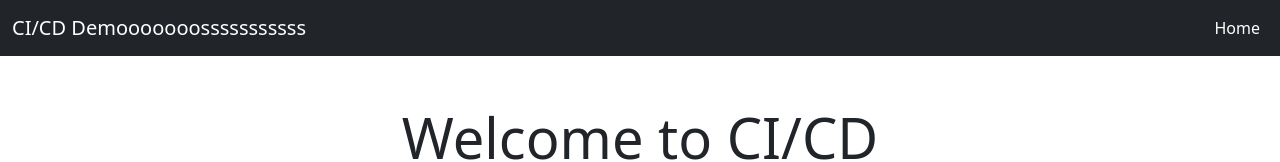
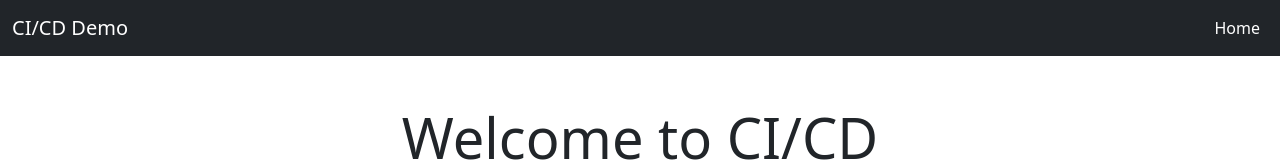
Before and after one commit to Assad2595/ci-cd-testing, a plain HTML site: page index.html in a window 1280 px wide. Shown: the top 162 px of the page. Drawn offline with nearby package versions, Linux system fonts and the light colour scheme.

Commit message:
Update index.html

```diff
--- a/index.html
+++ b/index.html
@@ -13,7 +13,7 @@
     <!-- Navbar -->
     <nav class="navbar navbar-expand-lg navbar-dark bg-dark">
         <div class="container-fluid">
-            <a class="navbar-brand" href="#">CI/CD Demooooooosssssssssss</a>
+            <a class="navbar-brand" href="#">CI/CD Demo</a>
             <button class="navbar-toggler" type="button" data-bs-toggle="collapse" data-bs-target="#navbarNav" aria-controls="navbarNav" aria-expanded="false" aria-label="Toggle navigation">
                 <span class="navbar-toggler-icon"></span>
             </button>
```
